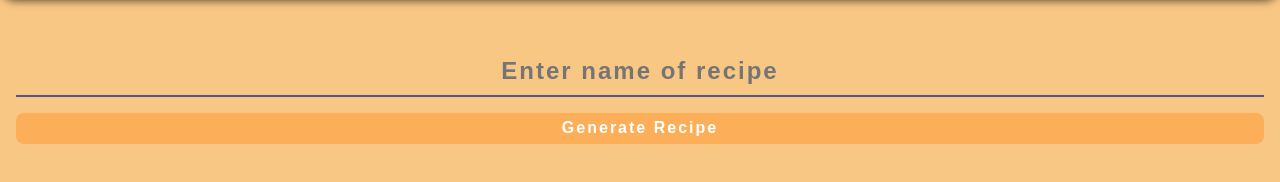
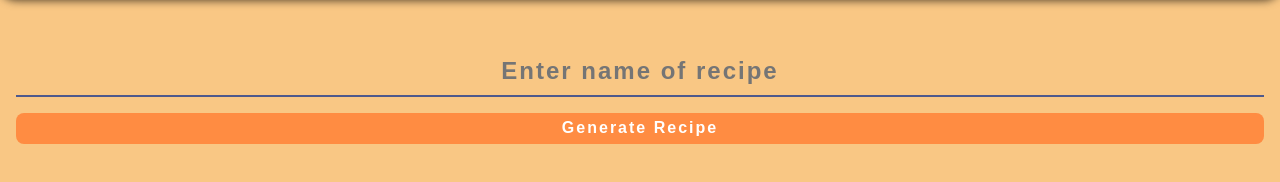
Before and after one commit to SirajAtFiverr/recipe-teller-app, a plain HTML site: page index.html in a window 1280 px wide. Shown: the part 424-606 px from the top of the page. Drawn offline with Linux system fonts and the light colour scheme; a web font is replaced by a local one.

Commit message:
save changes

```diff
--- a/style.css
+++ b/style.css
@@ -114,7 +114,7 @@ header select{
     letter-spacing: 2px;
     text-align: center;
 
-    background-color: var(--quaternary-color);
+    background-color: var(--tertiary-color);
     color: inherit;
 }
 
```
